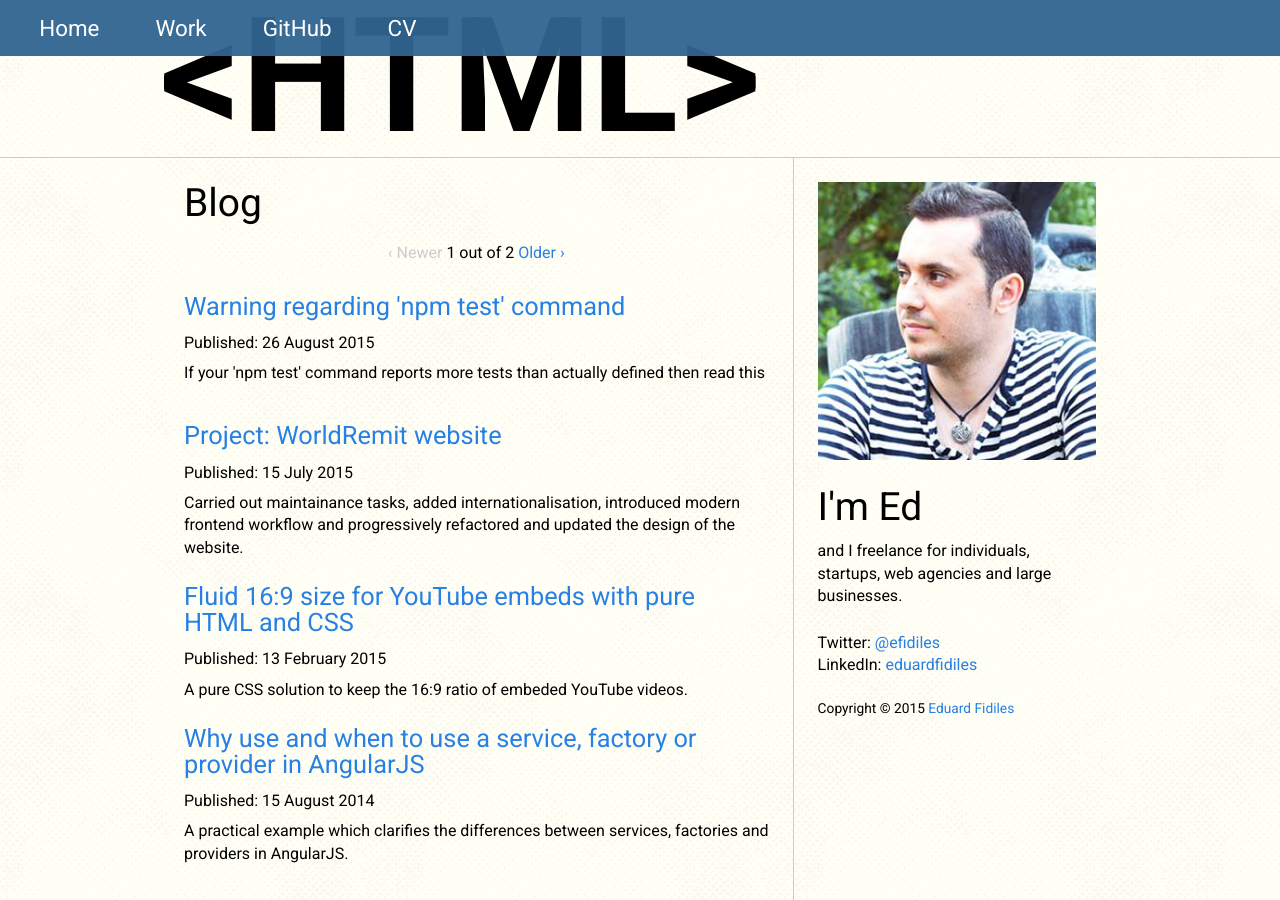
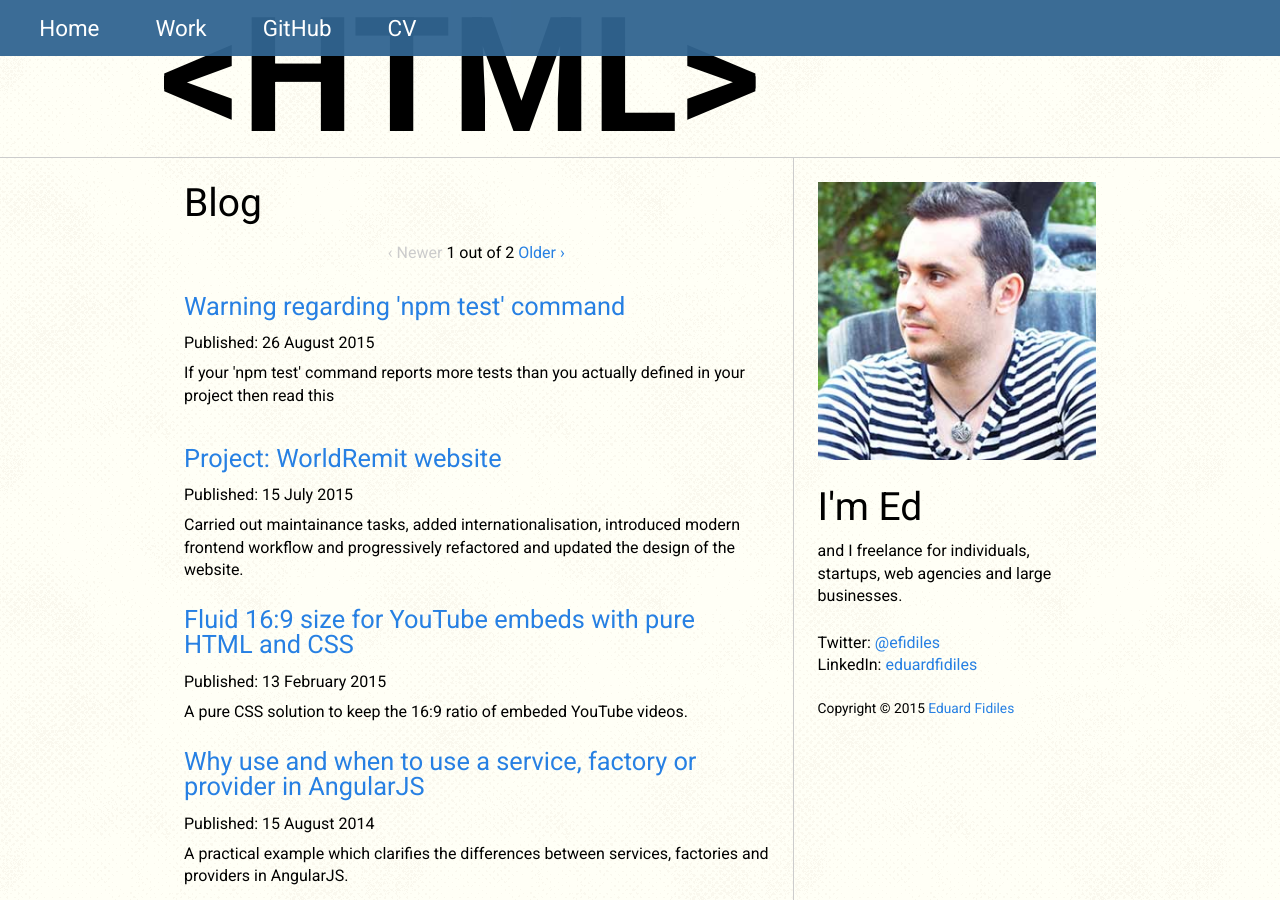
Before and after one commit to efidiles/efidiles.github.io, a Jekyll site: the page built from index.html, in a window 1280 px wide and 900 px high. Built offline with Jekyll 4.4.1, drawn with Linux system fonts in a browser that asks for light colours; nearby versions of some CDN libraries; Markdown is read by kramdown in place of the engine named in the settings; the list of posts is cut into pages by our own code.

Commit message:
Update excerpt

```diff
--- a/_posts/blog/2015-08-26-warning-regarding-npm-test-command.md
+++ b/_posts/blog/2015-08-26-warning-regarding-npm-test-command.md
@@ -3,7 +3,7 @@
 
 title: Warning regarding 'npm test' command
 
-excerpt: "If your 'npm test' command reports more tests than actually defined then read this"
+excerpt: "If your 'npm test' command reports more tests than you actually defined in your project then read this"
 
 ---
 
```
